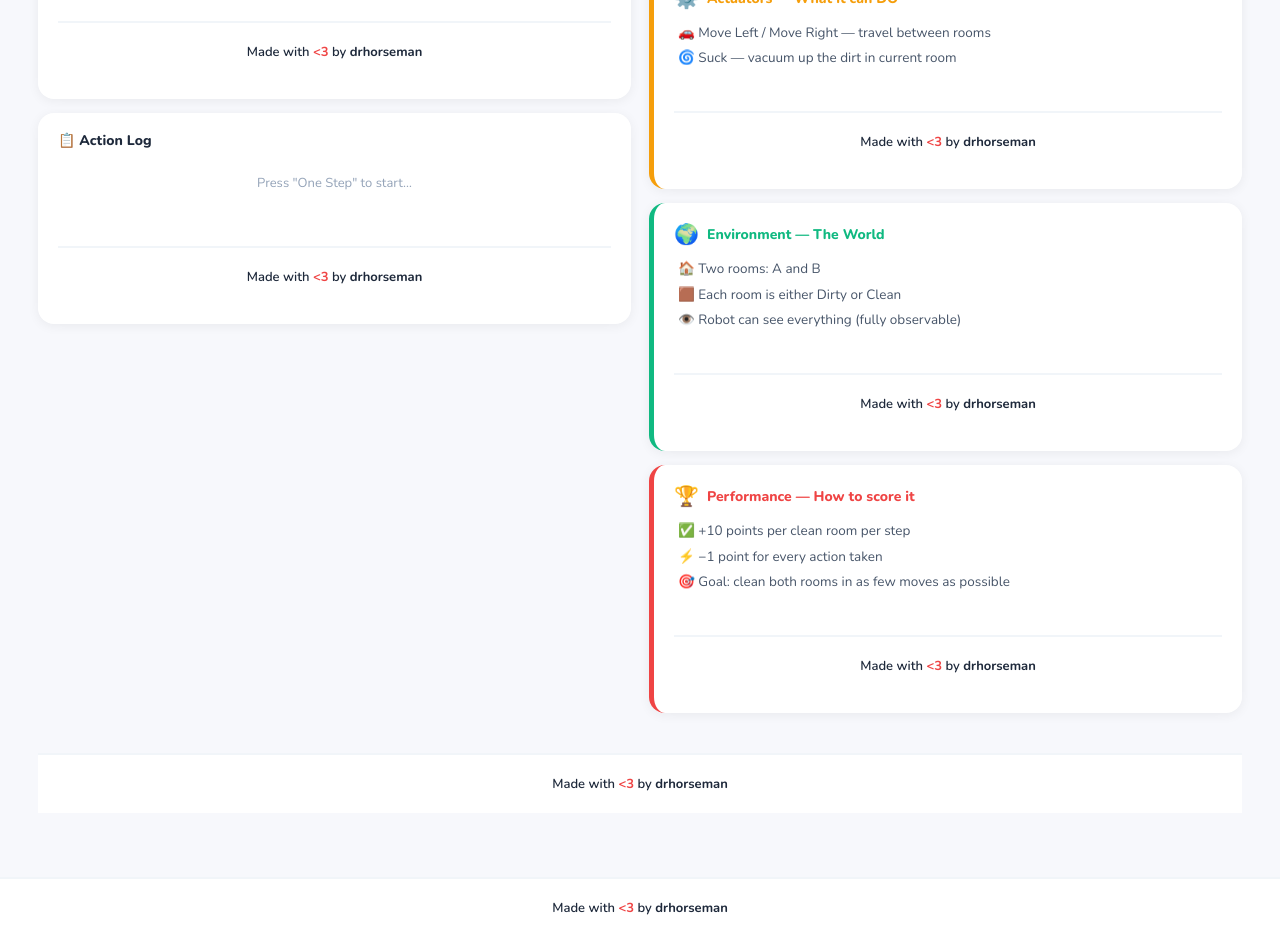
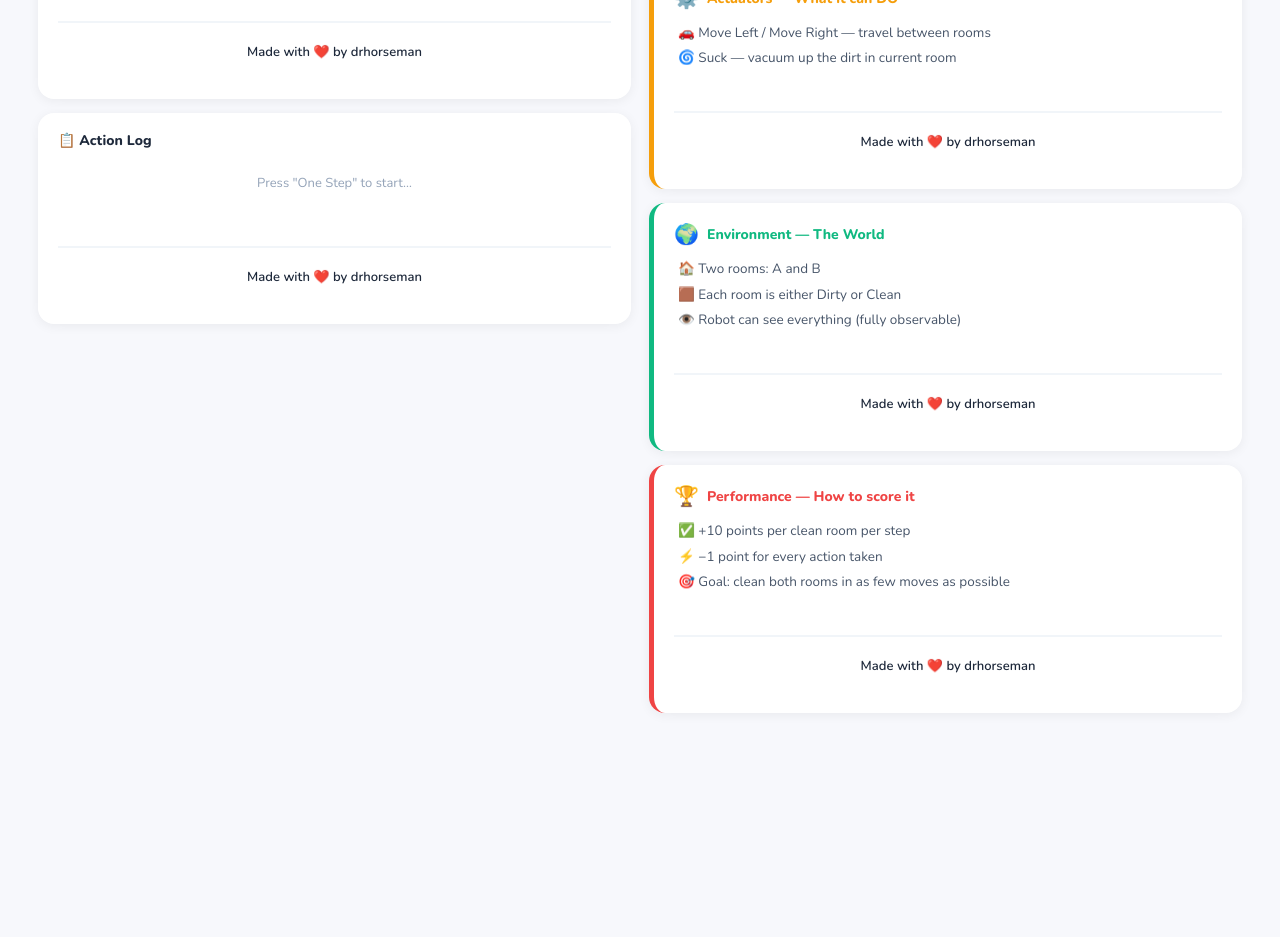
Before and after one commit to abdullahak07/tut1, a React (Vite) app: page / in a window 1280 px wide. Shown: the part 500-1437 px from the top of the page. After the commit the page ends 1237 px from the top, so only its background shows below. Built offline with nearby package versions, Linux system fonts and the light colour scheme.

Commit message:
Update App.jsx

```diff
--- a/src/App.jsx
+++ b/src/App.jsx
@@ -90,6 +90,7 @@ function Card({ children, style = {} }) {
       boxShadow:"0 2px 12px rgba(0,0,0,.06)", ...style }}>
       {children}
 
+
       {/* Footer */}
       <div style={{
         marginTop:40,
@@ -100,9 +101,11 @@ function Card({ children, style = {} }) {
         fontSize:13,
         color:"#64748b"
       }}>
-        <a href="mailto:aahmad607@gmail.com"
-           style={{color:"#1e293b", textDecoration:"none", fontWeight:600}}>
-          Made with <span style={{color:"#ef4444", fontWeight:700}}>&lt;3</span> by <strong>drhorseman</strong>
+        <a
+          href="mailto:aahmad607@gmail.com"
+          style={{ textDecoration:"none", color:"#1e293b", fontWeight:600 }}
+        >
+          Made with <span style={{color:"#ef4444"}}>❤️</span> by drhorseman
         </a>
       </div>
 
@@ -283,23 +286,6 @@ function VacuumTab() {
           ))}
         </div>
       </div>
-
-      {/* Footer */}
-      <div style={{
-        marginTop:40,
-        padding:"20px 0",
-        textAlign:"center",
-        borderTop:"2px solid #f1f5f9",
-        background:"#ffffff",
-        fontSize:13,
-        color:"#64748b"
-      }}>
-        <a href="mailto:aahmad607@gmail.com"
-           style={{color:"#1e293b", textDecoration:"none", fontWeight:600}}>
-          Made with <span style={{color:"#ef4444", fontWeight:700}}>&lt;3</span> by <strong>drhorseman</strong>
-        </a>
-      </div>
-
     </div>
   );
 }
@@ -357,23 +343,6 @@ function Board({ board, onClick, interactive, small }) {
           }}>{!isBlank && val}</div>
         );
       })}
-
-      {/* Footer */}
-      <div style={{
-        marginTop:40,
-        padding:"20px 0",
-        textAlign:"center",
-        borderTop:"2px solid #f1f5f9",
-        background:"#ffffff",
-        fontSize:13,
-        color:"#64748b"
-      }}>
-        <a href="mailto:aahmad607@gmail.com"
-           style={{color:"#1e293b", textDecoration:"none", fontWeight:600}}>
-          Made with <span style={{color:"#ef4444", fontWeight:700}}>&lt;3</span> by <strong>drhorseman</strong>
-        </a>
-      </div>
-
     </div>
   );
 }
@@ -471,23 +440,6 @@ function PuzzleTab() {
           </Card>
         </div>
       </div>
-
-      {/* Footer */}
-      <div style={{
-        marginTop:40,
-        padding:"20px 0",
-        textAlign:"center",
-        borderTop:"2px solid #f1f5f9",
-        background:"#ffffff",
-        fontSize:13,
-        color:"#64748b"
-      }}>
-        <a href="mailto:aahmad607@gmail.com"
-           style={{color:"#1e293b", textDecoration:"none", fontWeight:600}}>
-          Made with <span style={{color:"#ef4444", fontWeight:700}}>&lt;3</span> by <strong>drhorseman</strong>
-        </a>
-      </div>
-
     </div>
   );
 }
@@ -666,23 +618,6 @@ function SearchTab() {
           </Card>
         </div>
       </div>
-
-      {/* Footer */}
-      <div style={{
-        marginTop:40,
-        padding:"20px 0",
-        textAlign:"center",
-        borderTop:"2px solid #f1f5f9",
-        background:"#ffffff",
-        fontSize:13,
-        color:"#64748b"
-      }}>
-        <a href="mailto:aahmad607@gmail.com"
-           style={{color:"#1e293b", textDecoration:"none", fontWeight:600}}>
-          Made with <span style={{color:"#ef4444", fontWeight:700}}>&lt;3</span> by <strong>drhorseman</strong>
-        </a>
-      </div>
-
     </div>
   );
 }
@@ -728,23 +663,6 @@ export default function App() {
         {tab===1 && <PuzzleTab/>}
         {tab===2 && <SearchTab/>}
       </div>
-
-      {/* Footer */}
-      <div style={{
-        marginTop:40,
-        padding:"20px 0",
-        textAlign:"center",
-        borderTop:"2px solid #f1f5f9",
-        background:"#ffffff",
-        fontSize:13,
-        color:"#64748b"
-      }}>
-        <a href="mailto:aahmad607@gmail.com"
-           style={{color:"#1e293b", textDecoration:"none", fontWeight:600}}>
-          Made with <span style={{color:"#ef4444", fontWeight:700}}>&lt;3</span> by <strong>drhorseman</strong>
-        </a>
-      </div>
-
     </div>
   );
 }
```
